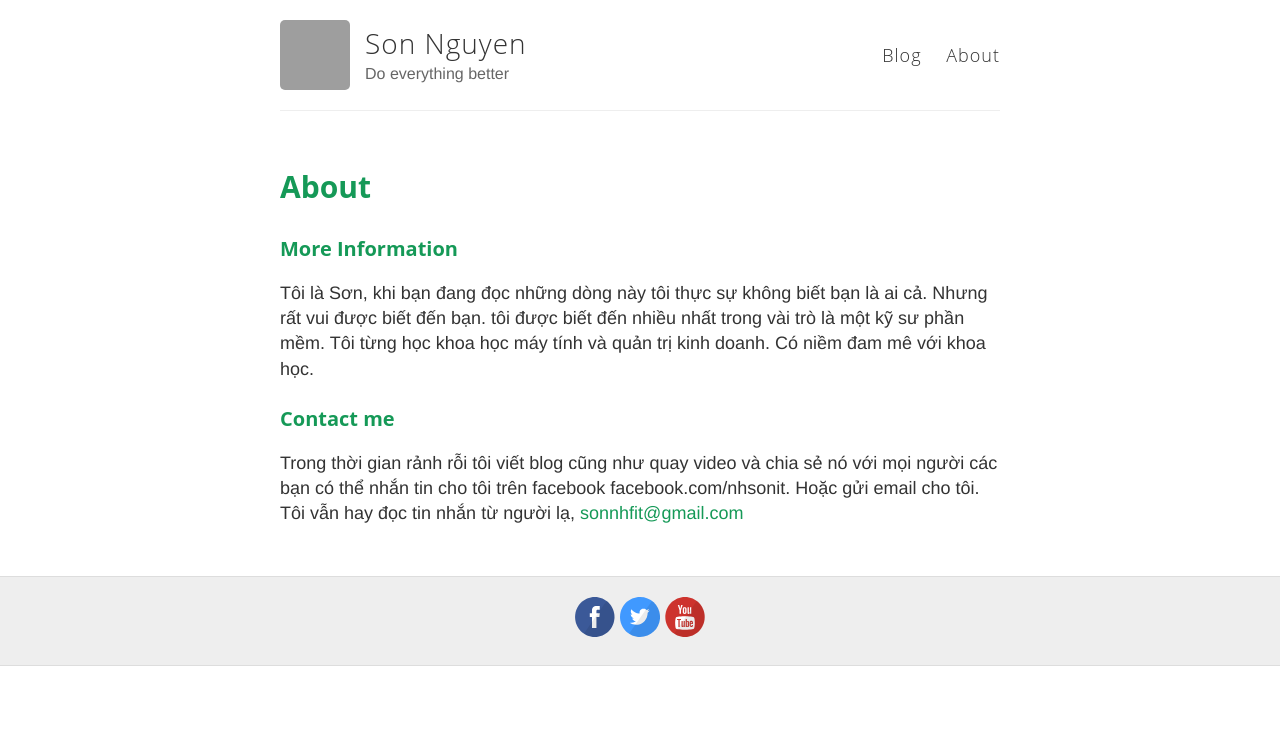
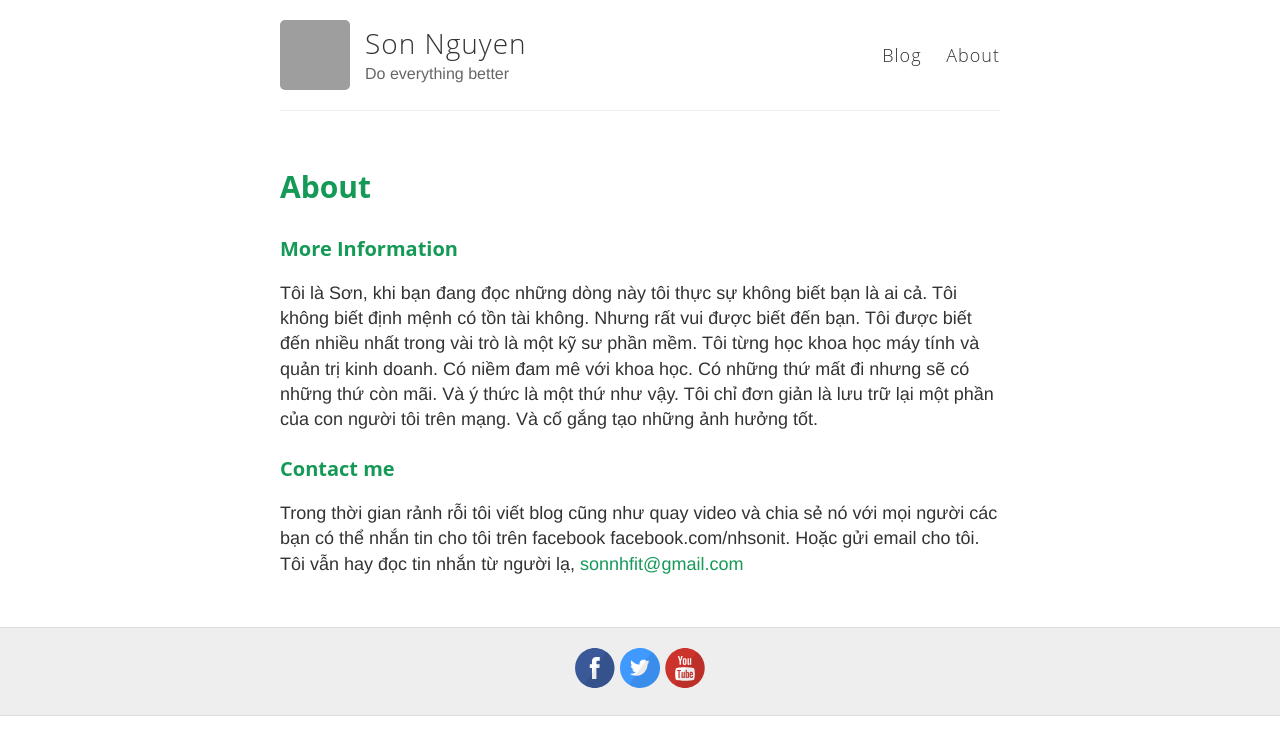
Before and after one commit to sonnhfit/sonnhfit.github.io, a Jekyll site: the page built from about.md, in a window 1280 px wide. Shown: the top 755 px of the page. Built offline with Jekyll 4.4.1, drawn with Linux system fonts in a browser that asks for light colours; grey boxes are pictures that could not be loaded.

Commit message:
Update about.md

```diff
--- a/about.md
+++ b/about.md
@@ -8,9 +8,9 @@ permalink: /about/
 ### More Information
 
 
-Tôi là Sơn, khi bạn đang đọc những dòng này tôi thực sự không biết bạn là ai cả. Nhưng rất vui được biết đến bạn.
-tôi được biết đến nhiều nhất trong vài trò là một kỹ sư phần mềm. Tôi từng học khoa học máy tính và quản trị kinh doanh. Có niềm đam mê với khoa học.
-
+Tôi là Sơn, khi bạn đang đọc những dòng này tôi thực sự không biết bạn là ai cả. Tôi không biết định mệnh có tồn tài không. Nhưng rất vui được biết đến bạn.
+Tôi được biết đến nhiều nhất trong vài trò là một kỹ sư phần mềm. Tôi từng học khoa học máy tính và quản trị kinh doanh. Có niềm đam mê với khoa học.
+Có những thứ mất đi nhưng sẽ có những thứ còn mãi. Và ý thức là một thứ như vậy. Tôi chỉ đơn giản là lưu trữ lại một phần của con người tôi trên mạng. Và cố gắng tạo những ảnh hưởng tốt.
 ### Contact me
 Trong thời gian rảnh rỗi tôi viết blog cũng như quay video và chia sẻ nó với mọi người các bạn có thể nhắn tin cho tôi trên facebook facebook.com/nhsonit.
 Hoặc gửi email cho tôi. Tôi vẫn hay đọc tin nhắn từ người lạ,
```
